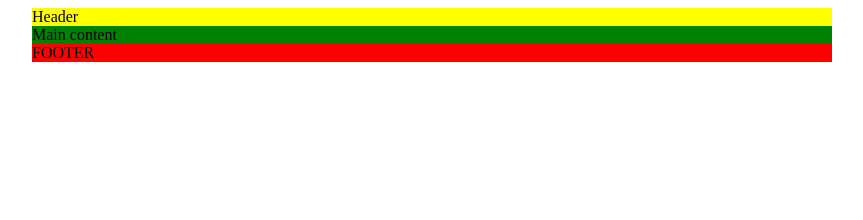
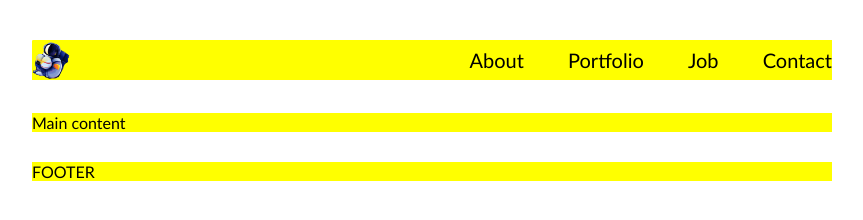
Before and after one commit to EBliujus/2-kosmonautas, a website: page index.html in a window 1280 px wide. Shown: the whole page, without its empty margins (208-1071 px from the left). Drawn offline with Linux system fonts and the light colour scheme.

Commit message:
header #2

```diff
--- a/index.html
+++ b/index.html
@@ -6,11 +6,25 @@
     <meta name="viewport" content="width=device-width, initial-scale=1.0">
     <title>Astronautas</title>
     <link rel="stylesheet" href="./main.css">
+    <link rel="apple-touch-icon" sizes="180x180" href="./apple-touch-icon.png">
+<link rel="icon" type="image/png" sizes="32x32" href="./favicon-32x32.png">
+<link rel="icon" type="image/png" sizes="16x16" href="./favicon-16x16.png">
+<link rel="manifest" href="./site.webmanifest">
+<link rel="mask-icon" href="./safari-pinned-tab.svg" color="#5bbad5">
+<meta name="msapplication-TileColor" content="#da532c">
+<meta name="theme-color" content="#ffffff">
+
     </head>
 
 <body>
     <header>
-        Header
+        <img src="./logo.png" alt="logo">
+        <nav>
+            <a href="#">About</a>
+            <a href="#">Portfolio</a>
+            <a href="#">Job</a>
+            <a href="#">Contact</a>
+        </nav>
     </header>
 
     <main>
--- a/main.css
+++ b/main.css
@@ -1,16 +1,47 @@
+body {
+    margin: 0;
+    font-family: 'Gill Sans', 'Gill Sans MT', Calibri, 'Trebuchet MS', sans-serif;
+
+
+}
+
+header,
+main,
+footer {
+    width: 800px;
+    display: inline-block;
+    margin-left: calc(50% - 400px);
+    margin-bottom: 30px;
+    background-color: yellow;
+}
+
 header {
-            background-color: yellow;
-            width: 800px;
-            margin-left: calc(50% - 400px)
+    margin-top: 40px;
+}
+
+img{
+    width: 100px;
+    height: 40px;
+    float: left;
+    object-fit: contain;
+    object-position: left;
+}
+nav {
+    float: right;
+    margin-top: 10px;
         }
+a{
+    display: inline-block;
+    margin-left: 2em;
+    color: #000;
+    font-size: 20px;
+    line-height: 1em;
+    text-decoration: none;
+}
 
-        main {
-            background-color: green;
-            width: 800px;
-            margin-left: calc(50% - 400px)
-        }
-
-        footer{background-color: red;
-            width: 800px;
-             margin-left: calc(50% - 400px)
-            }
+a:first-child {
+    margin-left: 0;
+}
+a:hover {
+    text-decoration: underline;
+}
```
Also changed, not shown: 2-kosmonautas-karpinys.png (added), logo.png (added).
